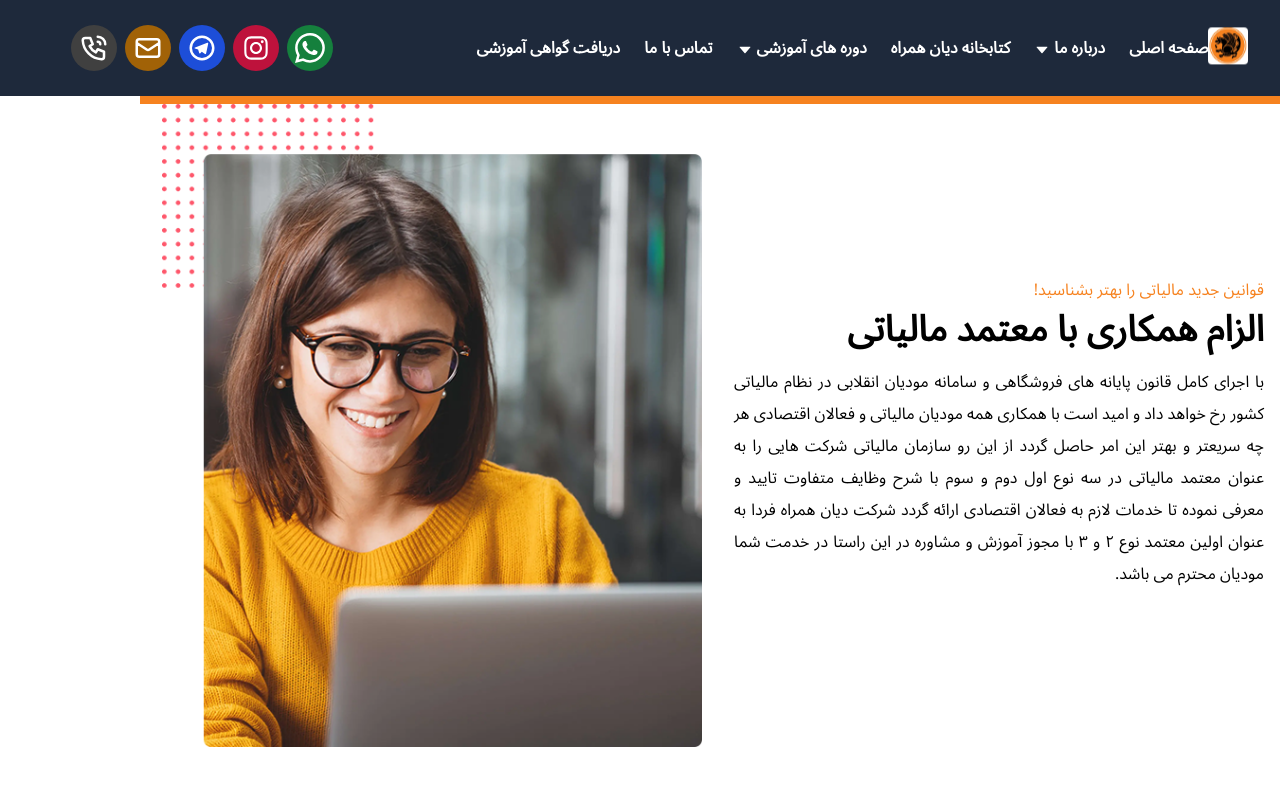
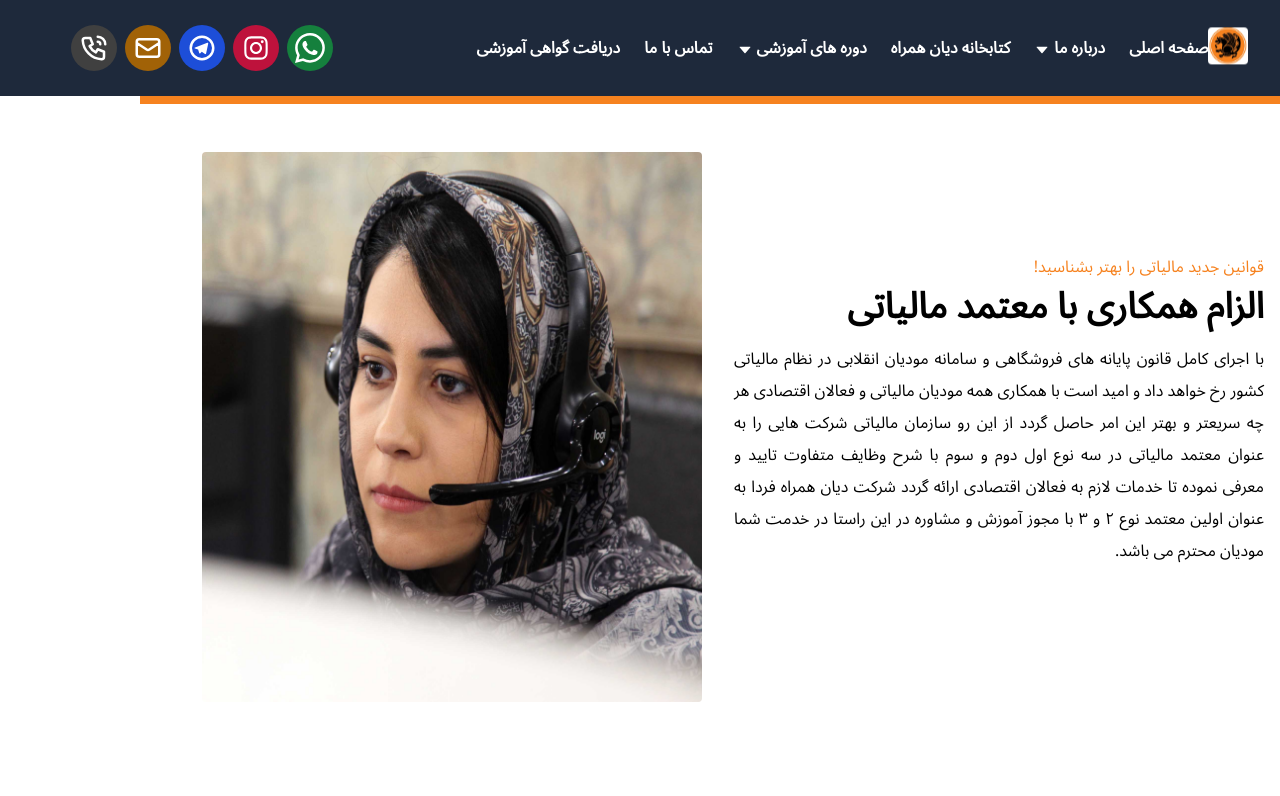
Before and after one commit to Mansour-VN/DianHamrah, a Next.js app: page /HomePage/requirement in a window 1280 px wide. Shown: the top 796 px of the page. Built offline with nearby package versions, Linux system fonts and the light colour scheme.

Commit message:
fix: add image karman and add style Border

```diff
--- a/src/pages/HomePage/requirement.tsx
+++ b/src/pages/HomePage/requirement.tsx
@@ -1,5 +1,5 @@
 import Image from "next/image";
-import about_img from "../../../public/assets/images/background/about_img.png"
+import about_img from "./../../../public/assets/images/People/karman1.jpg"
 import {useState} from "react";
 import {HomePage} from "../../../public/Constants/dummy";
 
@@ -23,8 +23,8 @@ const Section3 = () => {
     return (
         <div id="requirement" className="section3 container flex flex-col gap-24 border-t-official border-t-8">
             <div className="flex flex-col md:flex-row-reverse  gap-4 items-center justify-center">
-                <div className="flex-1">
-                    <Image style={{width: "540px",}} src={about_img} alt="about"/>
+                <div className="flex-1 pt-12">
+                    <Image width={500} src={about_img} alt="about" className="rounded"/>
                 </div>
                 <div className="flex-1 flex flex-col justify-between  ">
                     <div className="about-title second-atitle ">
```
Also changed, not shown: public/assets/images/People/karman1.jpg (added).
